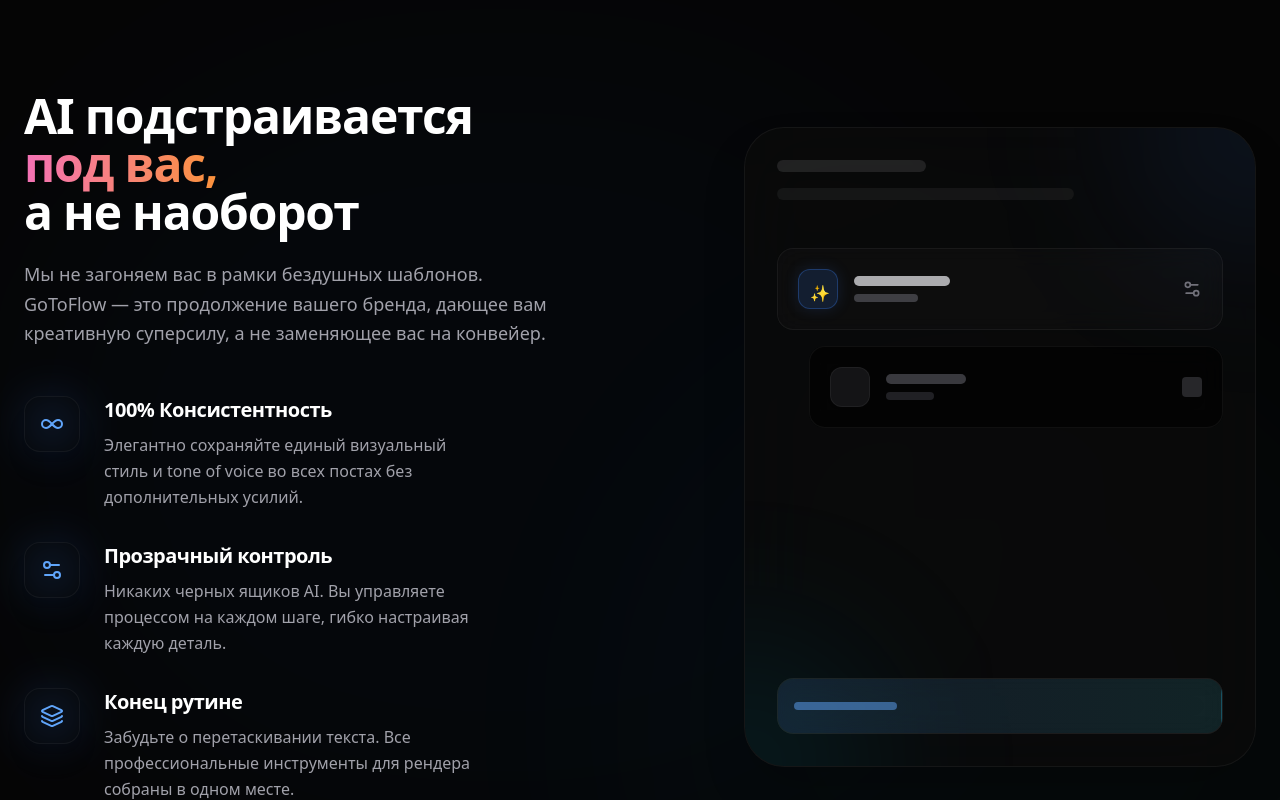
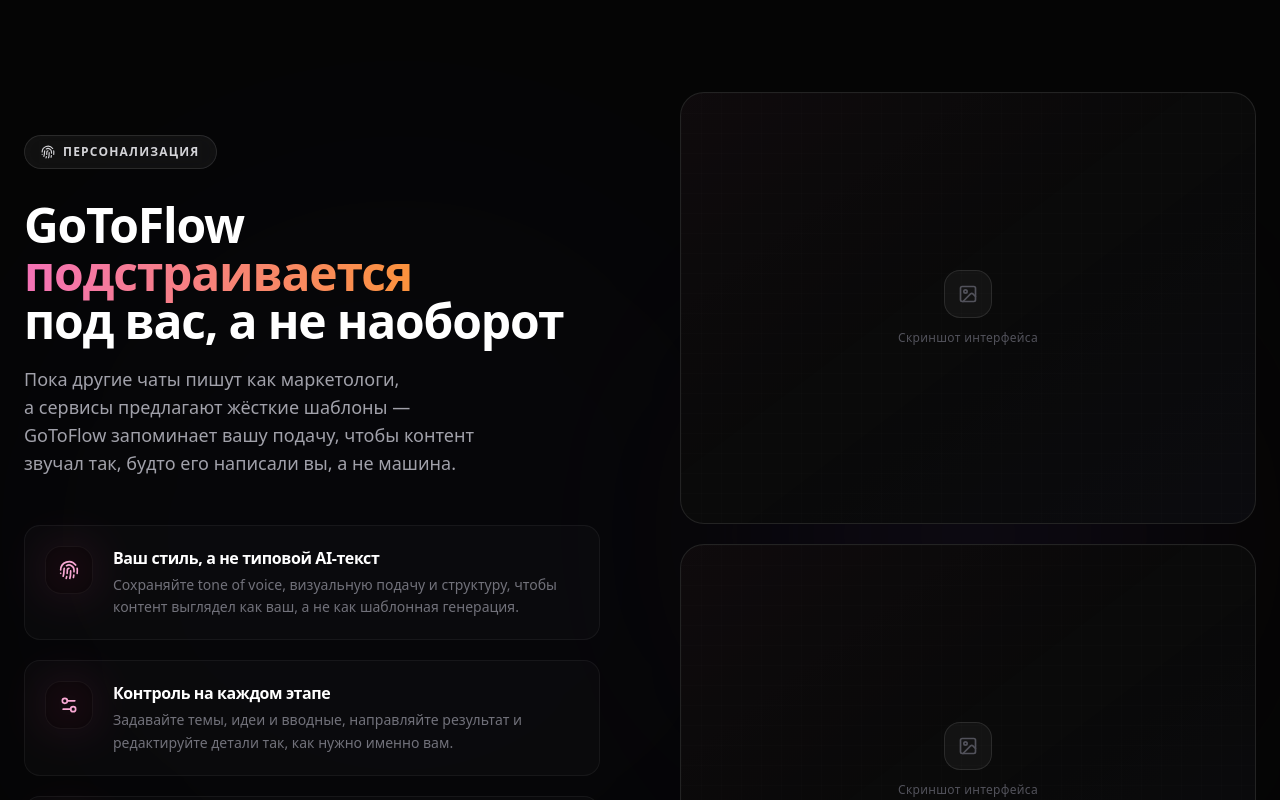
Before and after one commit to matteimikeska49-bot/gtf, a React (Vite) app: page / in a window 1280 px wide. Shown: the part 5560-6360 px from the top of the page. Built offline with nearby package versions, Linux system fonts and the light colour scheme.

Commit message:
refactor(diff): 2-col layout, new copy, screenshot placeholders with neon glow

```diff
--- a/src/components/DifferentiationSection.jsx
+++ b/src/components/DifferentiationSection.jsx
@@ -1,72 +1,103 @@
 import React from 'react';
 import { motion } from 'framer-motion';
-import { Layers, Settings2, Infinity } from 'lucide-react';
+import { Fingerprint, Settings2, Zap, ImageIcon } from 'lucide-react';
 
-export const DifferentiationSection = () => {
+/* ─── Screenshot placeholder ─── */
+const ScreenshotPlaceholder = ({ delay = 0 }) => (
+  <motion.div
+    initial={{ opacity: 0, y: 20 }}
+    whileInView={{ opacity: 1, y: 0 }}
+    viewport={{ once: true }}
+    transition={{ duration: 0.7, delay, ease: [0.21, 0.47, 0.32, 0.98] }}
+    className="relative w-full aspect-[4/3] rounded-3xl border border-white/10 bg-[#0a0a0a] overflow-hidden group"
+  >
+    {/* Animated inner glow */}
+    <div className="absolute inset-0 bg-gradient-to-br from-pink-500/5 via-transparent to-indigo-500/5 animate-pulse" />
+    {/* Subtle grid */}
+    <div className="absolute inset-0 bg-[linear-gradient(to_right,#ffffff03_1px,transparent_1px),linear-gradient(to_bottom,#ffffff03_1px,transparent_1px)] bg-[size:20px_20px]" />
+    {/* Placeholder center */}
+    <div className="absolute inset-0 flex flex-col items-center justify-center gap-3">
+      <div className="w-12 h-12 rounded-2xl bg-white/[0.04] border border-white/10 flex items-center justify-center">
+        <ImageIcon className="w-5 h-5 text-zinc-600" />
+      </div>
+      <span className="text-xs text-zinc-600 font-medium tracking-wide">Скриншот интерфейса</span>
+    </div>
+    {/* Hover shimmer */}
+    <div className="absolute inset-0 opacity-0 group-hover:opacity-100 transition-opacity duration-500 bg-gradient-to-br from-white/[0.02] to-transparent" />
+  </motion.div>
+);
+
 const points = [
   {
-      icon: Infinity,
-      title: "100% Консистентность",
-      desc: "Элегантно сохраняйте единый визуальный стиль и tone of voice во всех постах без дополнительных усилий."
+    icon: Fingerprint,
+    title: "Ваш стиль, а не типовой AI-текст",
+    desc: "Сохраняйте tone of voice, визуальную подачу и структуру, чтобы контент выглядел как ваш, а не как шаблонная генерация.",
   },
   {
     icon: Settings2,
-      title: "Прозрачный контроль",
-      desc: "Никаких черных ящиков AI. Вы управляете процессом на каждом шаге, гибко настраивая каждую деталь."
+    title: "Контроль на каждом этапе",
+    desc: "Задавайте темы, идеи и вводные, направляйте результат и редактируйте детали так, как нужно именно вам.",
   },
   {
-      icon: Layers,
-      title: "Конец рутине",
-      desc: "Забудьте о перетаскивании текста. Все профессиональные инструменты для рендера собраны в одном месте."
-    }
+    icon: Zap,
+    title: "Меньше ручной доработки",
+    desc: "GoToFlow берёт на себя черновую работу, чтобы вы не переписывали каждый текст с нуля и не собирали контент по кускам.",
+  },
 ];
 
+export const DifferentiationSection = () => {
   return (
     <section className="py-24 md:py-32 px-6 relative z-10 w-full overflow-hidden bg-[#050505]">
 
-      {/* Агрессивное свечение для заполнения пустоты */}
-      <div className="absolute top-1/2 left-0 -translate-y-1/2 w-[800px] md:w-[1000px] h-[800px] bg-blue-600/15 blur-[120px] opacity-20 rounded-full pointer-events-none" />
-      <div className="absolute bottom-[-20%] right-[-10%] w-[800px] h-[800px] bg-cyan-600/15 blur-[120px] opacity-20 rounded-full pointer-events-none" />
+      {/* Background ambient */}
+      <div className="absolute top-1/2 left-0 -translate-y-1/2 w-[800px] h-[800px] bg-indigo-900/15 blur-[130px] opacity-25 rounded-full pointer-events-none" />
+      <div className="absolute top-1/2 right-0 -translate-y-1/2 w-[600px] h-[600px] bg-pink-900/15 blur-[120px] opacity-20 rounded-full pointer-events-none" />
 
-      <div className="max-w-7xl mx-auto relative z-10 flex flex-col lg:flex-row items-center gap-16 lg:gap-24">
+      <div className="max-w-7xl mx-auto relative z-10 grid grid-cols-1 lg:grid-cols-2 gap-16 lg:gap-20 items-center">
 
-        {/* Left Side: Typography & Points */}
-        <div className="flex-1 flex flex-col gap-12 w-full">
+        {/* ─── Колонка 1: Текст + список пунктов ─── */}
+        <div className="flex flex-col">
           <motion.div
             initial={{ opacity: 0, x: -40 }}
             whileInView={{ opacity: 1, x: 0 }}
             viewport={{ once: true }}
             transition={{ duration: 0.8, ease: "easeOut" }}
-            className="max-w-2xl"
           >
-            <h2 className="text-3xl md:text-4xl lg:text-5xl font-bold tracking-tight text-white mb-6 leading-[1.15] text-balance">
-              AI подстраивается <span className="text-gradient-brand">под вас,</span> <br className="hidden lg:block"/> а не наоборот
+            <div className="inline-flex items-center gap-2 px-4 py-2 rounded-full border border-white/10 bg-white/5 text-zinc-300 text-xs tracking-widest uppercase font-bold mb-8 backdrop-blur-md">
+              <Fingerprint className="w-3.5 h-3.5" />
+              <span>Персонализация</span>
+            </div>
+
+            <h2 className="text-3xl md:text-4xl lg:text-5xl font-bold tracking-tight text-white mb-5 leading-[1.15] text-balance">
+              GoToFlow <span className="text-gradient-brand">подстраивается</span>
+              <br className="hidden lg:block" /> под вас, а не наоборот
             </h2>
-            <p className="text-lg text-zinc-400 font-medium leading-relaxed text-balance">
-              Мы не загоняем вас в рамки бездушных шаблонов. GoToFlow — это продолжение вашего бренда, дающее вам креативную суперсилу, а не заменяющее вас на конвейер.
+
+            <p className="text-base md:text-lg text-zinc-400 font-medium leading-relaxed text-balance mb-12">
+              Пока другие чаты пишут как маркетологи, а сервисы предлагают жёсткие шаблоны — GoToFlow запоминает вашу подачу, чтобы контент звучал так, будто его написали вы, а не машина.
             </p>
           </motion.div>
 
-          <div className="flex flex-col gap-8">
+          {/* Вертикальный список пунктов */}
+          <div className="flex flex-col gap-5">
             {points.map((point, i) => (
               <motion.div
                 key={i}
                 initial={{ opacity: 0, x: -30 }}
                 whileInView={{ opacity: 1, x: 0 }}
                 viewport={{ once: true }}
-                transition={{ duration: 0.6, delay: i * 0.15, ease: "easeOut" }}
-                className="flex items-start gap-6 group"
+                transition={{ duration: 0.6, delay: i * 0.14, ease: "easeOut" }}
+                className="flex items-start gap-5 p-5 rounded-2xl bg-white/[0.02] border border-white/[0.05] group hover:border-white/10 hover:bg-white/[0.03] transition-all duration-300"
               >
-                {/* Обертка для неон-иконки */}
-                <div className="relative w-14 h-14 flex items-center justify-center rounded-2xl border border-white/5 shrink-0 group-hover:scale-110 transition-transform duration-500 bg-[#050505] shadow-xl">
-                  <div className="absolute inset-0 bg-blue-500 blur-xl opacity-20 group-hover:opacity-60 transition-opacity duration-500 rounded-full" />
-                  <point.icon className="w-6 h-6 text-blue-400 relative z-10" />
+                <div className="relative w-12 h-12 flex items-center justify-center rounded-2xl border border-white/5 bg-[#050505] shrink-0 group-hover:scale-110 transition-transform duration-500">
+                  <div className="absolute inset-0 bg-pink-500 blur-xl opacity-15 group-hover:opacity-40 transition-opacity duration-500 rounded-2xl" />
+                  <point.icon className="w-5 h-5 text-pink-300 relative z-10" />
                 </div>
-                <div className="max-w-sm">
-                  <h3 className="text-xl font-bold text-white mb-2 tracking-tight group-hover:text-blue-100 transition-colors">
+                <div>
+                  <h3 className="text-base font-bold text-white mb-1 tracking-tight group-hover:text-pink-100 transition-colors">
                     {point.title}
                   </h3>
-                  <p className="text-zinc-400 leading-relaxed font-medium">
+                  <p className="text-zinc-500 text-sm leading-relaxed font-medium">
                     {point.desc}
                   </p>
                 </div>
@@ -75,76 +106,16 @@
           </div>
         </div>
 
-        {/* Right Side: Abstract Graphics Layer */}
-        <motion.div
-          initial={{ opacity: 0, scale: 0.95 }}
-          whileInView={{ opacity: 1, scale: 1 }}
-          viewport={{ once: true }}
-          transition={{ duration: 1, ease: "easeOut" }}
-          className="flex-1 relative w-full flex items-center justify-center lg:justify-end"
-        >
-           {/* Glassmorphism Abstract Interface */}
-           <div className="relative w-full max-w-lg aspect-[4/5] rounded-[2.5rem] border border-white/5 bg-[#0a0a0a]/80 backdrop-blur-2xl shadow-2xl p-8 flex flex-col justify-between overflow-hidden group">
-              <div className="absolute top-0 right-0 w-64 h-64 bg-blue-500/10 blur-[80px] rounded-full -translate-y-1/2 translate-x-1/2 group-hover:bg-blue-500/20 transition-colors duration-700 pointer-events-none" />
-              <div className="absolute bottom-0 left-0 w-64 h-64 bg-cyan-500/10 blur-[80px] rounded-full translate-y-1/2 -translate-x-1/2 group-hover:bg-cyan-500/20 transition-colors duration-700 pointer-events-none" />
+        {/* ─── Колонка 2: Блок скриншотов ─── */}
+        <div className="relative flex flex-col gap-5">
+          {/* Радиальное неоновое свечение — «парящий» эффект */}
+          <div className="absolute -inset-8 bg-pink-500/8 blur-[80px] rounded-[3rem] pointer-events-none" />
+          <div className="absolute top-1/2 left-1/2 -translate-x-1/2 -translate-y-1/2 w-[400px] h-[400px] bg-indigo-500/5 blur-[100px] rounded-full pointer-events-none" />
 
-              <div className="space-y-4 relative z-10 w-full mb-12">
-                 <div className="h-3 w-1/3 bg-white/10 rounded-full" />
-                 <div className="h-3 w-2/3 bg-white/5 rounded-full" />
+          <ScreenshotPlaceholder delay={0.2} />
+          <ScreenshotPlaceholder delay={0.35} />
         </div>
 
-              <div className="relative z-10 flex flex-col gap-4 w-full">
-                 <motion.div
-                    initial={{ x: -20, opacity: 0 }}
-                    whileInView={{ x: 0, opacity: 1 }}
-                    viewport={{ once: true }}
-                    transition={{ delay: 0.3 }}
-                    className="p-5 rounded-2xl bg-white/[0.02] border border-white/5 flex items-center justify-between backdrop-blur-md hover:border-blue-500/30 transition-colors"
-                  >
-                    <div className="flex items-center gap-4">
-                       <div className="w-10 h-10 rounded-xl bg-blue-500/[0.15] border border-blue-500/30 flex items-center justify-center shadow-[0_0_15px_rgba(59,130,246,0.15)] flex-shrink-0">
-                          <div className="w-4 h-4 text-blue-400">✨</div>
-                       </div>
-                       <div className="space-y-2">
-                         <div className="h-2.5 w-24 bg-zinc-300/80 rounded-full" />
-                         <div className="h-2 w-16 bg-zinc-500/50 rounded-full" />
-                       </div>
-                    </div>
-                    <Settings2 className="w-5 h-5 text-zinc-500" />
-                 </motion.div>
-
-                 <motion.div
-                    initial={{ x: -20, opacity: 0 }}
-                    whileInView={{ x: 0, opacity: 1 }}
-                    viewport={{ once: true }}
-                    transition={{ delay: 0.5 }}
-                    className="p-5 rounded-2xl bg-black/60 border border-white/5 flex items-center justify-between ml-8 backdrop-blur-md hover:border-cyan-500/30 transition-colors"
-                  >
-                    <div className="flex items-center gap-4">
-                       <div className="w-10 h-10 rounded-xl bg-zinc-800/50 border border-white/5 flex items-center justify-center flex-shrink-0" />
-                       <div className="space-y-2">
-                         <div className="h-2.5 w-20 bg-zinc-500/50 rounded-full" />
-                         <div className="h-2 w-12 bg-zinc-700/50 rounded-full" />
-                       </div>
-                    </div>
-                    <div className="h-5 w-5 bg-zinc-800 rounded flex-shrink-0" />
-                 </motion.div>
-              </div>
-
-              <div className="relative z-10 w-full mt-auto">
-                 <div className="w-full h-14 rounded-2xl bg-white/[0.03] border border-white/5 flex items-center px-4 overflow-hidden backdrop-blur-md">
-                     <motion.div
-                        initial={{ width: "0%" }}
-                        whileInView={{ width: "100%" }}
-                        viewport={{ once: true }}
-                        transition={{ duration: 2, ease: "easeInOut" }}
-                        className="h-full bg-gradient-to-r from-blue-500/10 to-cyan-400/10 absolute left-0 top-0 border-r border-cyan-400/30"
-                     />
-                     <div className="relative z-10 h-2 w-1/4 bg-blue-400/50 rounded-full" />
-                 </div>
-              </div>
-           </div>
-        </motion.div>
       </div>
     </section>
   );
```
Lines whose indentation alone changed are shown as unchanged.
